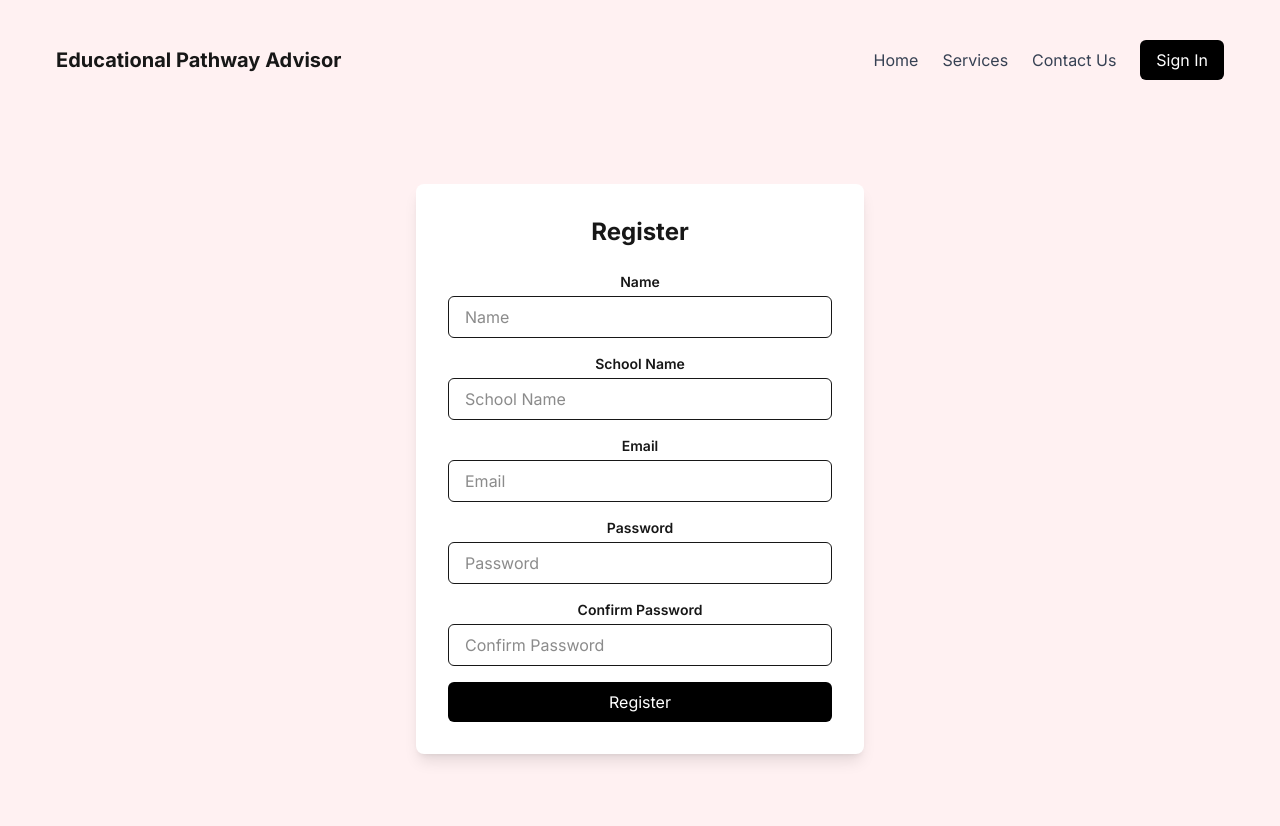
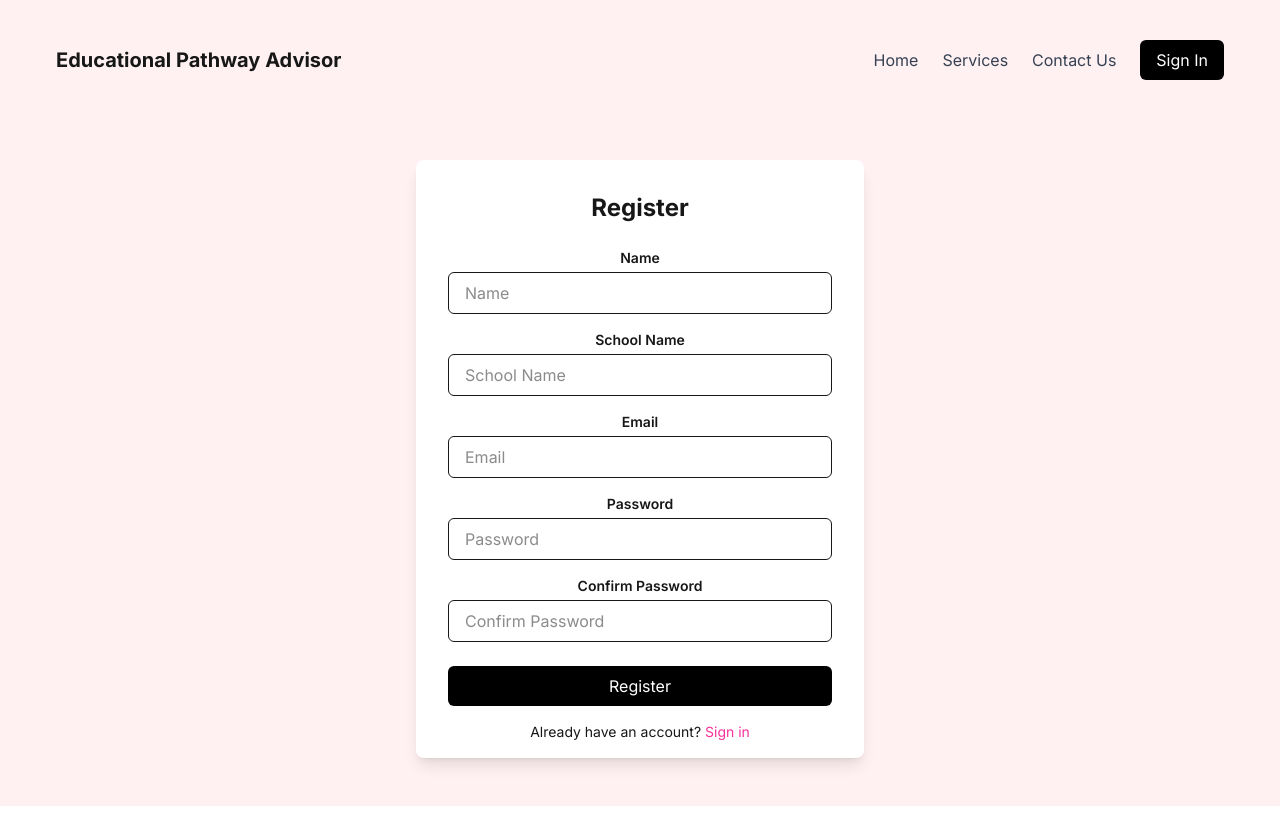
Before and after one commit to ting436/poly_or_jc, a Next.js app in the folder frontend/: page /register in a window 1280 px wide. Built offline with nearby package versions, Linux system fonts and the light colour scheme; no server answers.

Commit message:
set secure password, improved register form UI, added error msg for no key considerations selected

```diff
--- a/frontend/app/components/RegisterForm.tsx
+++ b/frontend/app/components/RegisterForm.tsx
@@ -33,6 +33,11 @@ export default function RegisterForm() {
     return emailRegex.test(email);
   };
 
+  const validatePasswordStrength = (password: string) => {
+    const passwordRegex = /^(?=.*[a-z])(?=.*[A-Z])(?=.*\d)(?=.*[@$!%*?&])[A-Za-z\d@$!%*?&]{8,}$/;
+    return passwordRegex.test(password);
+  };
+
   const handleSubmit = async (e: React.FormEvent) => {
     e.preventDefault();
 
@@ -46,6 +51,10 @@ export default function RegisterForm() {
 
     if (formData.password !== formData.confirmPassword) {
       newErrors.confirmPassword = "Passwords do not match";
+    }
+
+    if (formData.password && !validatePasswordStrength(formData.password)) {
+      newErrors.password = "Password must be at least 8 characters long, include uppercase, lowercase, a number, and a special character.";
     }
 
     if (newErrors.name || newErrors.email || newErrors.password || newErrors.confirmPassword || newErrors.school) {
@@ -98,8 +107,8 @@ export default function RegisterForm() {
   };
 
   return (
-    <div className="flex justify-center bg-rose-50 py-12">
-      <div className="bg-white p-8 rounded-lg shadow-lg w-full max-w-md">
+    <div className="flex justify-center bg-rose-50 py-6">
+      <div className="bg-white pt-8 pb-4 px-8 rounded-lg shadow-lg w-full max-w-md">
         <h1 className="text-2xl font-bold text-center mb-6">Register</h1>
 
         <form onSubmit={handleSubmit} className="space-y-4">
@@ -169,13 +178,25 @@ export default function RegisterForm() {
           </div>
 
           {errors.form && <p className="text-red-500 text-sm mt-1">{errors.form}</p>}
-
+          <div className="mt-6">
           <button
             type="submit"
             className="w-full bg-black text-white py-2 rounded-md hover:bg-gray-800 transition"
           >
             Register
           </button>
+          </div>
+          <div className="text-center">
+            <p className="text-sm">
+              Already have an account?{" "}
+              <a
+                href="/sign-in"
+                className="text-pink-500 hover:underline"
+              >
+                Sign in
+              </a>
+            </p>
+          </div>
         </form>
       </div>
     </div>
--- a/frontend/app/dashboard/chatbot/page.tsx
+++ b/frontend/app/dashboard/chatbot/page.tsx
@@ -72,7 +72,6 @@ export default function ChatPage() {
     if (!isClient) return
 
     console.log("Session authenticated, connecting to WebSocket...");
-    const token = session?.user.accessToken;
 
     const connectWebSocket = () => {
       if (wsRef.current?.readyState === WebSocket.OPEN) return
@@ -90,8 +89,8 @@ export default function ChatPage() {
 
         wsRef.current.onopen = () => {
           setIsConnected(true)
-          if (wsRef.current && session?.user.accessToken) {
-            wsRef.current.send(session?.user.accessToken || '');
+          if (wsRef.current && token) {
+            wsRef.current.send(token || '');
           }
           else {
             return
--- a/frontend/app/dashboard/page.tsx
+++ b/frontend/app/dashboard/page.tsx
@@ -155,7 +155,7 @@ export default function FormPage() {
 
       if (!hasSelections) {
         setValidationError('Please select at least one consideration')
-        return
+        return;
       }
 
       // Initialize rankings for selected considerations
@@ -209,6 +209,9 @@ export default function FormPage() {
                 </label>
               ))}
             </div>
+            {validationError && (
+              <p className="text-red-500 mt-2">{validationError}</p>
+            )}
           </div>
         )
 
```
